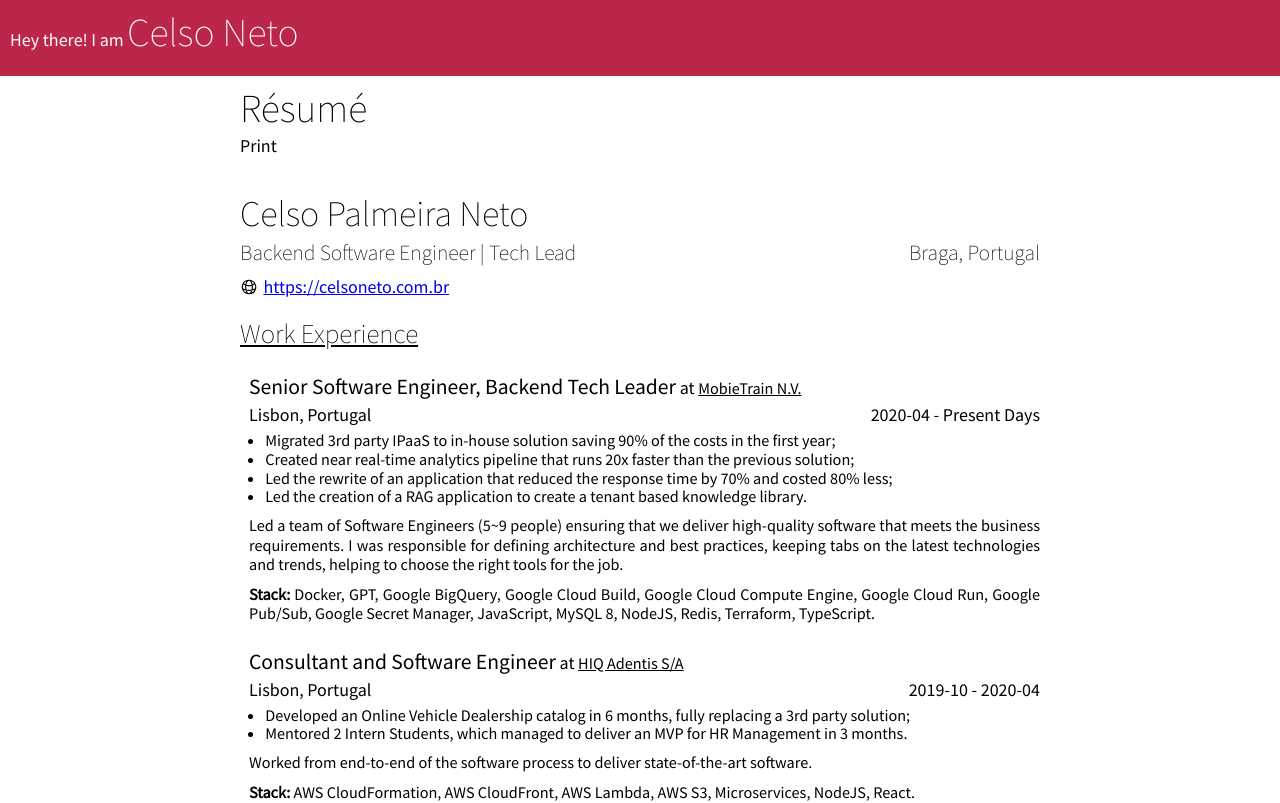
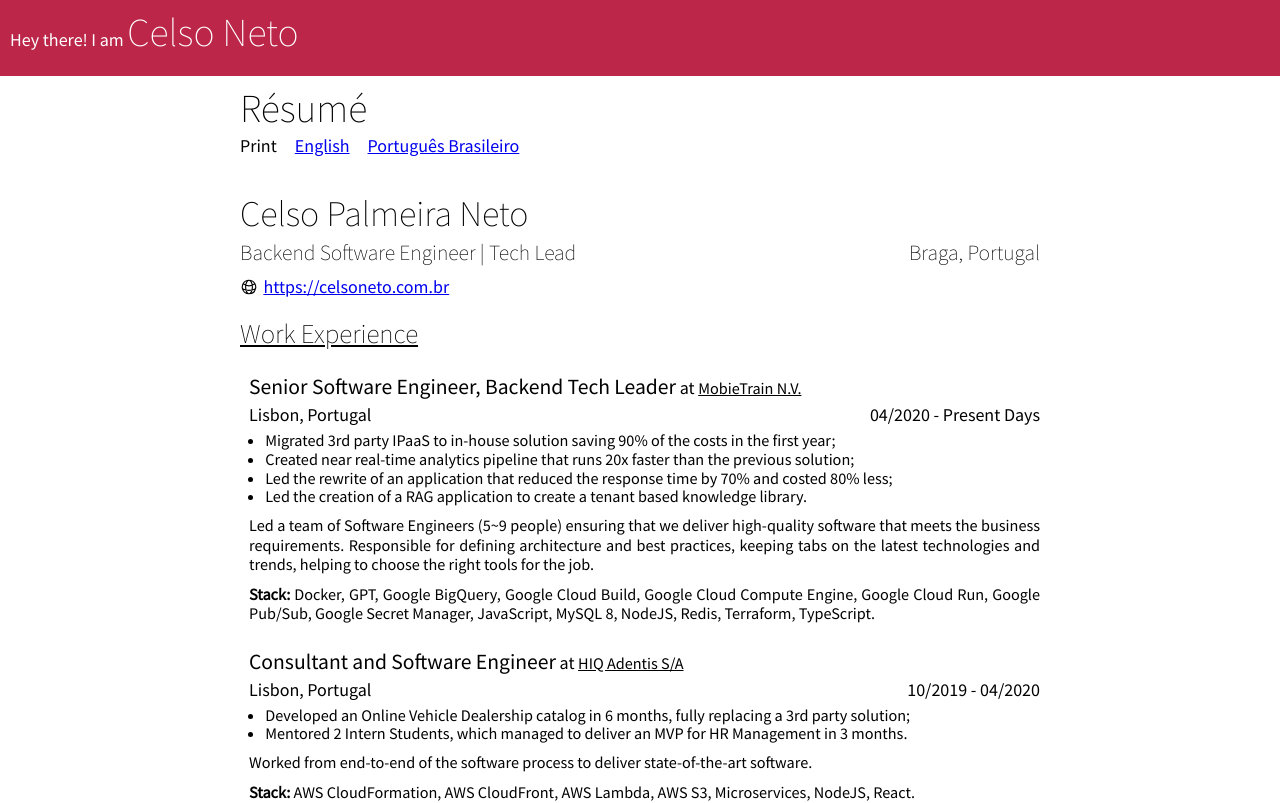
Before and after one commit to celsopalmeiraneto/personal-website, a Next.js app: page /resumes/en-US in a window 1280 px wide. Shown: the top 803 px of the page. Built offline with nearby package versions, Linux system fonts and the light colour scheme.

Commit message:
feat: add pt-BR translations to resume

```diff
--- a/package.json
+++ b/package.json
@@ -21,6 +21,7 @@
   "dependencies": {
     "@heroicons/react": "2.2.0",
     "highlight.js": "11.9.0",
+    "lodash": "4.17.21",
     "marked": "10.0.0",
     "next": "14.1.0",
     "normalize.css": "8.0.1",
@@ -29,6 +30,7 @@
     "sass": "1.32.8"
   },
   "devDependencies": {
+    "@types/lodash": "4.17.13",
     "@types/node": "20.9.0",
     "@types/react": "17.0.3",
     "eslint-config-next": "14.1.0",
--- /dev/null
+++ b/src/i18n/client.ts
@@ -0,0 +1,17 @@
+"use client";
+
+import { useState } from "react";
+import { getTranslations, translateFromCollection } from ".";
+import { SupportedLocales } from "../types";
+
+export function useTranslations({ locale }: { locale: SupportedLocales }) {
+  const [translations] = useState(getTranslations(locale));
+
+  const translate = ({ key, fallbackText }: { key: string; fallbackText?: string }): string => {
+    return translateFromCollection(translations, { key, fallbackText });
+  };
+
+  return {
+    translate,
+  };
+}
--- /dev/null
+++ b/src/i18n/index.ts
@@ -0,0 +1,35 @@
+import { SupportedLocales } from "../types";
+import enUS from "./translations-en-US.json";
+import ptBR from "./translations-pt-BR.json";
+import { get } from "lodash";
+
+export const getTranslations = (locale: SupportedLocales) => {
+  if (locale === "en-US") {
+    return enUS;
+  }
+
+  if (locale === "pt-BR") {
+    return ptBR;
+  }
+
+  return enUS;
+};
+
+export const translateFromCollection = (
+  translations: ReturnType<typeof getTranslations>,
+  {
+    key,
+    fallbackText,
+  }: {
+    key: string;
+    fallbackText?: string;
+  }
+): string => {
+  const text = get(translations, key);
+
+  if (typeof text !== "string") {
+    return fallbackText ?? "";
+  }
+
+  return text;
+};
--- /dev/null
+++ b/src/i18n/translations-en-US.json
@@ -0,0 +1,11 @@
+{
+  "resume": {
+    "at": "at",
+    "presentDays": "Present Days",
+    "resume": "Résumé"
+  },
+  "locales": {
+    "en-US": "English",
+    "pt-BR": "Português Brasileiro"
+  }
+}
--- /dev/null
+++ b/src/i18n/translations-pt-BR.json
@@ -0,0 +1,11 @@
+{
+  "resume": {
+    "at": "na",
+    "presentDays": "Atualmente",
+    "resume": "Currículo"
+  },
+  "locales": {
+    "en-US": "English",
+    "pt-BR": "Português Brasileiro"
+  }
+}
--- a/src/pages/resumes/[locale].module.scss
+++ b/src/pages/resumes/[locale].module.scss
@@ -13,6 +13,11 @@
 
   > h1 {
     margin-bottom: 5px;
+  }
+
+  .languages {
+    display: flex;
+    gap: 1em;
   }
 }
 
--- a/src/pages/resumes/[locale].tsx
+++ b/src/pages/resumes/[locale].tsx
@@ -4,18 +4,26 @@ import { GetStaticPaths, GetStaticProps } from "next";
 import { SupportedLocales } from "../../types";
 import { DevicePhoneMobileIcon, EnvelopeIcon, GlobeAltIcon } from "@heroicons/react/24/outline";
 import { ContactInformation, getContactInformation } from "../../services/contact-information";
+import { useTranslations } from "../../i18n/client";
 
 interface ResumePageProps {
-  locale: "en-US";
+  locale: SupportedLocales;
   contactInfo: ContactInformation;
 }
 
 const ResumePage = ({ locale, contactInfo }: ResumePageProps) => {
+  const { translate } = useTranslations({ locale });
+  const { format: formatDate } = new Intl.DateTimeFormat(locale, {
+    month: "2-digit",
+    year: "numeric",
+  });
   return (
     <div className={styles.container}>
-      <h1>Résumé</h1>
-      <div>
+      <h1>{translate({ key: "resume.resume" })}</h1>
+      <div className={styles.languages}>
         <span onClick={() => window.print()}>Print</span>
+        <a href="en-US">{translate({ key: "locales.en-US" })}</a>
+        <a href="pt-BR">{translate({ key: "locales.pt-BR" })}</a>
       </div>
       <div id={styles.resume}>
         <header>
@@ -53,7 +61,7 @@ const ResumePage = ({ locale, contactInfo }: ResumePageProps) => {
             {sectionInfo.items.map((item) => (
               <div className={styles.item} key={item.slug}>
                 <p className={styles.itemTitle}>
-                  <span>{item.description[locale]}</span> at{" "}
+                  <span>{item.description[locale]}</span> {` ${translate({ key: "resume.at" })} `}
                   <span>
                     <a href={item.website} target="_blank">
                       {item.institution[locale]}
@@ -62,7 +70,10 @@ const ResumePage = ({ locale, contactInfo }: ResumePageProps) => {
                 </p>
                 <div className={styles.itemLocation}>{item.location[locale]}</div>
                 <div className={styles.itemPeriod}>
-                  {item.period.begin} - {item.period.end ? `${item.period.end}` : "Present Days"}
+                  {formatDate(new Date(item.period.begin))} -{" "}
+                  {item.period.end
+                    ? formatDate(new Date(item.period.end))
+                    : translate({ key: "resume.presentDays" })}
                 </div>
                 {"highlights" in item && (
                   <ul className={styles.itemHighlights}>
@@ -103,6 +114,11 @@ export const getStaticPaths: GetStaticPaths = async () => {
           locale: SupportedLocales.AmericanEnglish,
         },
       },
+      {
+        params: {
+          locale: SupportedLocales.BrazilianPortuguese,
+        },
+      },
     ],
     fallback: false,
   };
@@ -112,17 +128,11 @@ export const getStaticProps: GetStaticProps<
   ResumePageProps,
   { locale: SupportedLocales }
 > = async ({ params }) => {
-  if (params?.locale !== SupportedLocales.AmericanEnglish) {
-    return {
-      notFound: true,
-    };
-  }
-
   const contactInfo = await getContactInformation();
 
   return {
     props: {
-      locale: SupportedLocales.AmericanEnglish,
+      locale: params?.locale ?? SupportedLocales.AmericanEnglish,
       contactInfo,
     },
   };
--- a/src/pages/resumes/resume.json
+++ b/src/pages/resumes/resume.json
@@ -3,27 +3,32 @@
     {
       "slug": "work",
       "title": {
-        "en-US": "Work Experience"
+        "en-US": "Work Experience",
+        "pt-BR": "Experiências Profissionais"
       },
       "items": [
         {
           "slug": "mobietrain",
           "website": "https://www.mobietrain.com",
           "institution": {
-            "en-US": "MobieTrain N.V."
+            "en-US": "MobieTrain N.V.",
+            "pt-BR": "MobieTrain N.V."
           },
           "location": {
-            "en-US": "Lisbon, Portugal"
+            "en-US": "Lisbon, Portugal",
+            "pt-BR": "Lisboa, Portugal"
           },
           "description": {
-            "en-US": "Senior Software Engineer, Backend Tech Leader"
+            "en-US": "Senior Software Engineer, Backend Tech Leader",
+            "pt-BR": "Engenheiro de Software Sênior, Líder Técnico de Backend"
           },
           "period": {
             "begin": "2020-04",
             "end": null
           },
           "notes": {
-            "en-US": "Led a team of Software Engineers (5~9 people) ensuring that we deliver high-quality software that meets the business requirements. I was responsible for defining architecture and best practices, keeping tabs on the latest technologies and trends, helping to choose the right tools for the job."
+            "en-US": "Led a team of Software Engineers (5~9 people) ensuring that we deliver high-quality software that meets the business requirements. Responsible for defining architecture and best practices, keeping tabs on the latest technologies and trends, helping to choose the right tools for the job.",
+            "pt-BR": "Liderou uma equipe de engenheiros de software (5~9 pessoas) garantindo entregas de alta qualidade que atendem aos requisitos de negócios. Responsável por definir a arquitetura e as melhores práticas, acompanhar as últimas tecnologias e tendências, ajudar a escolher as ferramentas certas para o trabalho."
           },
           "highlights": {
             "en-US": [
@@ -31,6 +36,12 @@
               "Created near real-time analytics pipeline that runs 20x faster than the previous solution",
               "Led the rewrite of an application that reduced the response time by 70% and costed 80% less",
               "Led the creation of a RAG application to create a tenant based knowledge library"
+            ],
+            "pt-BR": [
+              "Migrou um IPaaS de terceiros para solução interna economizando 90% dos custos no primeiro ano",
+              "Criou pipeline de análise de dados quase em tempo real que funciona 20x mais rápido que a solução anterior",
+              "Liderou a reescrita de uma aplicação que reduziu o tempo de resposta em 70% e custou 80% menos",
+              "Liderou a criação de uma aplicação RAG para criar bibliotecas de conhecimento"
             ]
           },
           "stack": [
@@ -54,25 +65,33 @@
           "slug": "adentis",
           "website": "https://www.adentis.pt",
           "institution": {
-            "en-US": "HIQ Adentis S/A"
+            "en-US": "HIQ Adentis S/A",
+            "pt-BR": "HIQ Adentis S/A"
           },
           "location": {
-            "en-US": "Lisbon, Portugal"
+            "en-US": "Lisbon, Portugal",
+            "pt-BR": "Lisboa, Portugal"
           },
           "description": {
-            "en-US": "Consultant and Software Engineer"
+            "en-US": "Consultant and Software Engineer",
+            "pt-BR": "Consultor e Engenheiro de Software"
           },
           "period": {
             "begin": "2019-10",
             "end": "2020-04"
           },
           "notes": {
-            "en-US": "Worked from end-to-end of the software process to deliver state-of-the-art software."
+            "en-US": "Worked from end-to-end of the software process to deliver state-of-the-art software.",
+            "pt-BR": "Trabalhou de ponta a ponta no processo de software para entregar software de última geração."
           },
           "highlights": {
             "en-US": [
               "Developed an Online Vehicle Dealership catalog in 6 months, fully replacing a 3rd party solution",
               "Mentored 2 Intern Students, which managed to deliver an MVP for HR Management in 3 months"
+            ],
+            "pt-BR": [
+              "Desenvolveu um catálogo online para concessionária de veículos em 6 meses, substituindo totalmente uma solução de terceiros",
+              "Fez mentoria de 2 estagiários, que conseguiram entregar um MVP para Gestão de RH em 3 meses"
             ]
           },
           "stack": [
@@ -89,26 +108,35 @@
           "slug": "onegrid",
           "website": "https://www.onegrid.com.br",
           "institution": {
-            "en-US": "ONEGRID Sistemas S/A"
+            "en-US": "ONEGRID Sistemas S/A",
+            "pt-BR": "ONEGRID Sistemas S/A"
           },
           "location": {
-            "en-US": "Vila Velha, Brazil"
+            "en-US": "Vila Velha, Brazil",
+            "pt-BR": "Vila Velha, Brasil"
           },
           "description": {
-            "en-US": "Software Development Manager"
+            "en-US": "Software Development Manager",
+            "pt-BR": "Gerente de Desenvolvimento de Software"
           },
           "period": {
             "begin": "2018-11",
             "end": "2019-08"
           },
           "notes": {
-            "en-US": "Managed a small team of 2 engineers and introduced processes and practices to ensure ONEGRID could handle the growth of its IoT business."
+            "en-US": "Managed a small team of 2 engineers and introduced processes and practices to ensure ONEGRID could handle the growth of its IoT business.",
+            "pt-BR": "Gerenciou uma pequena equipe de 2 engenheiros e introduziu processos e práticas para garantir que a ONEGRID pudesse lidar com o crescimento de seu negócio de IoT."
           },
           "highlights": {
             "en-US": [
               "Migrated the PoC from Heroku to a scalable AWS infrastructure in 3 months",
               "Designed an infrastructure that handled hundreds of IoT devices and millions of requests per month",
               "Introduced Git Flow and CI/CD to the development team, reducing the time to deliver new features"
+            ],
+            "pt-BR": [
+              "Migrou o PoC do Heroku para uma infraestrutura escalável da AWS em 3 meses",
+              "Desenhou uma infraestrutura que lidava com centenas de dispositivos IoT e milhões de solicitações por mês",
+              "Introduziu Git Flow e CI/CD para a equipe de desenvolvimento, reduzindo o tempo de entrega de novas funcionalidades"
             ]
           },
           "stack": [
@@ -130,25 +158,33 @@
           "slug": "inflor",
           "website": "https://inflor.com",
           "institution": {
-            "en-US": "INFLOR Consultoria e Sistemas"
+            "en-US": "INFLOR Consultoria e Sistemas",
+            "pt-BR": "INFLOR Consultoria e Sistemas"
           },
           "location": {
-            "en-US": "Vitória, Brazil"
+            "en-US": "Vitória, Brazil",
+            "pt-BR": "Vitória, Brasil"
           },
           "description": {
-            "en-US": "Systems Analyst"
+            "en-US": "Systems Analyst",
+            "pt-BR": "Analista de Sistemas"
           },
           "period": {
             "begin": "2015-10",
             "end": "2018-11"
           },
           "notes": {
-            "en-US": "Developed Proof-of-Concepts and MVPs for internal and external clients. Worked with corporate clients on large SAP projects and adoption of new technologies."
+            "en-US": "Developed Proof-of-Concepts and MVPs for internal and external clients. Worked with corporate clients on large SAP projects and adoption of new technologies.",
+            "pt-BR": "Desenvolveu Provas de Conceito e MVPs para clientes internos e externos. Trabalhou com clientes corporativos em grandes projetos SAP e adoção de novas tecnologias."
           },
           "highlights": {
             "en-US": [
               "Developed a GIS application that allowed clients to have near real-time data of their farm operations",
               "Developed a SAP sales modules which required significantly less maintenance than the previous solution"
+            ],
+            "pt-BR": [
+              "Desenvolveu uma aplicação GIS que permitiu aos clientes ter dados quase em tempo real de suas operações agrícolas",
+              "Desenvolveu módulos de vendas SAP que exigiam significativamente menos manutenção do que a solução anterior"
             ]
           },
           "stack": [
@@ -174,25 +210,33 @@
           "slug": "bacc",
           "website": "https://brazilcham.com",
           "institution": {
-            "en-US": "Brazilian-American Chamber of Commerce, Inc."
+            "en-US": "Brazilian-American Chamber of Commerce, Inc.",
+            "pt-BR": "Câmara de Comércio Brasil-Estados Unidos"
           },
           "location": {
-            "en-US": "New York City, USA"
+            "en-US": "New York City, USA",
+            "pt-BR": "Nova Iorque, EUA"
           },
           "description": {
-            "en-US": "Software Analyst Intern"
+            "en-US": "Software Analyst Intern",
+            "pt-BR": "Estagiário de Análise de Software"
           },
           "period": {
             "begin": "2015-05",
             "end": "2015-08"
           },
           "notes": {
-            "en-US": "Acted as a bridge between the Executive Director and the 3rd party CRM vendor to ensure the CRM was tailored to the organization's needs."
+            "en-US": "Acted as a bridge between the Executive Director and the 3rd party CRM vendor to ensure the CRM was tailored to the organization's needs.",
+            "pt-BR": "Atuou como uma ponte entre o Diretor Executivo e o fornecedor de CRM de terceiros para garantir que o CRM fosse adaptado às necessidades da organização."
           },
           "highlights": {
             "en-US": [
               "Assisted the Executive Director in the negotiation for the improvements of the CRM",
               "Configured the CRM to better suit the needs of the organization"
+            ],
+            "pt-BR": [
+              "Auxiliou o Diretor Executivo na negociação para as melhorias do CRM",
+              "Configurou o CRM para melhor atender às necessidades da organização"
             ]
           },
           "stack": []
@@ -201,26 +245,35 @@
           "slug": "sep",
           "website": "https://www.planejamento.es.gov.br",
           "institution": {
-            "en-US": "Espírito Santo State Dept. of Budget and Planning"
+            "en-US": "Espírito Santo State Dept. of Budget and Planning",
+            "pt-BR": "Secretaria de Estado de Orçamento e Planejamento do Espírito Santo"
           },
           "location": {
-            "en-US": "Vitória, Brazil"
+            "en-US": "Vitória, Brazil",
+            "pt-BR": "Vitória, Brasil"
           },
           "description": {
-            "en-US": "Lead Systems Analyst"
+            "en-US": "Lead Systems Analyst",
+            "pt-BR": "Analista de Sistemas Líder"
           },
           "period": {
             "begin": "2013-04",
             "end": "2014-07"
           },
           "notes": {
-            "en-US": "Led the maintenance of a project and portfolio management system by more than 400 users spread over a state in Brazil."
+            "en-US": "Led the maintenance of a project and portfolio management system used by more than 400 users spread over a state in Brazil.",
+            "pt-BR": "Liderou a manutenção de um sistema de gerenciamento de projetos e portfólios utilziado por mais de 400 usuários espalhados no Espírito Santo."
           },
           "highlights": {
             "en-US": [
               "Create reporting engine that was able to generate reports 5x faster than the previous solution",
               "Reduced the amount of duplicated logic by 30% by refactoring the codebase",
               "Introduced the use of Version Control System to the development team to ensure traceability"
+            ],
+            "pt-BR": [
+              "Criou um mecanismo de relatórios que foi capaz de gerar relatórios 5x mais rápido do que a solução anterior",
+              "Reduziu a quantidade de lógica duplicada em 30% ao refatorar a base de código",
+              "Introduziu o uso de Sistema de Controle de Versão para a equipe de desenvolvimento para garantir a rastreabilidade"
             ]
           },
           "stack": ["SQL Server", "C#", "ASP.NET Webforms", "jQuery"]
@@ -229,25 +282,33 @@
           "slug": "servinn",
           "website": "https://servinn.com.br",
           "institution": {
-            "en-US": "Servinn Webservice"
+            "en-US": "Servinn Webservice",
+            "pt-BR": "Servinn Webservice"
           },
           "location": {
-            "en-US": "Eunápolis, Brazil"
+            "en-US": "Eunápolis, Brazil",
+            "pt-BR": "Eunápolis, Brasil"
           },
           "description": {
-            "en-US": "ERP Systems Analyst and Developer"
+            "en-US": "ERP Systems Analyst and Developer",
+            "pt-BR": "Analista e Desenvolvedor de Sistemas ERP"
           },
           "period": {
             "begin": "2006-05",
             "end": "2013-04"
           },
           "notes": {
-            "en-US": "As part of a small team ensured that new and existing clients had been onboarded and developed new features for the ERP the company offered. In addition to that, maintained legacy systems written for MS-DOS."
+            "en-US": "As part of a small team ensured that new and existing clients had been onboarded and developed new features for the ERP the company offered. In addition to that, maintained legacy systems written for MS-DOS.",
+            "pt-BR": "Como parte de uma pequena equipe, garantiu que novos e existentes clientes fossem integrados e desenvolveu novos recursos para o ERP oferecido pela empresa. Além disso, manteve sistemas legados escritos para MS-DOS."
           },
           "highlights": {
             "en-US": [
               "Optimized performance by 10x on large listings in the Web-based ERP",
-              "Supervised the onboarding of dozens of clients to Servinn's products ensuring a smooth launch"
+              "Supervised the onboarding of dozens of clients to Servinn's products ensuring successful launches"
+            ],
+            "pt-BR": [
+              "Otimizou o desempenho em 10x em grandes listagens no ERP baseado na Web",
+              "Supervisionou a integração de dezenas de clientes aos produtos da Servinn, garantindo implantações bem sucedidas"
             ]
           },
           "stack": [
@@ -268,20 +329,24 @@
     {
       "slug": "education",
       "title": {
-        "en-US": "Education"
+        "en-US": "Education",
+        "pt-BR": "Educação"
       },
       "items": [
         {
           "slug": "faesa",
           "website": "https://www.faesa.br",
           "institution": {
-            "en-US": "FAESA - Faculdades Integradas Espíritossantanses"
+            "en-US": "FAESA - Faculdades Integradas Espíritossantanses",
+            "pt-BR": "FAESA - Faculdades Integradas Espíritossantanses"
           },
           "location": {
-            "en-US": "Vitória, Brazil"
+            "en-US": "Vitória, Brazil",
+            "pt-BR": "Vitória, Brasil"
           },
           "description": {
-            "en-US": "B. Sc. Information Systems"
+            "en-US": "B. Sc. Information Systems",
+            "pt-BR": "Bacharelado em Sistemas de Informação"
           },
           "period": {
             "begin": "2020-01",
@@ -292,13 +357,16 @@
           "slug": "baruch",
           "website": "https://www.baruch.cuny.edu",
           "institution": {
-            "en-US": "Baruch College/Zicklin School of Business, CUNY"
+            "en-US": "Baruch College/Zicklin School of Business, CUNY",
+            "pt-BR": "Baruch College/Zicklin School of Business, CUNY"
           },
           "location": {
-            "en-US": "New York City, USA"
+            "en-US": "New York City, USA",
+            "pt-BR": "Nova Iorque, EUA"
           },
           "description": {
-            "en-US": "Exchange Program - Computer Information Systems"
+            "en-US": "Exchange Program - Computer Information Systems",
+            "pt-BR": "Programa de Intercâmbio - Sistemas de Informação"
           },
           "period": {
             "begin": "2014-07",
```
Also changed, not shown: 1 other file (tests, documents, lock files or other folders).
